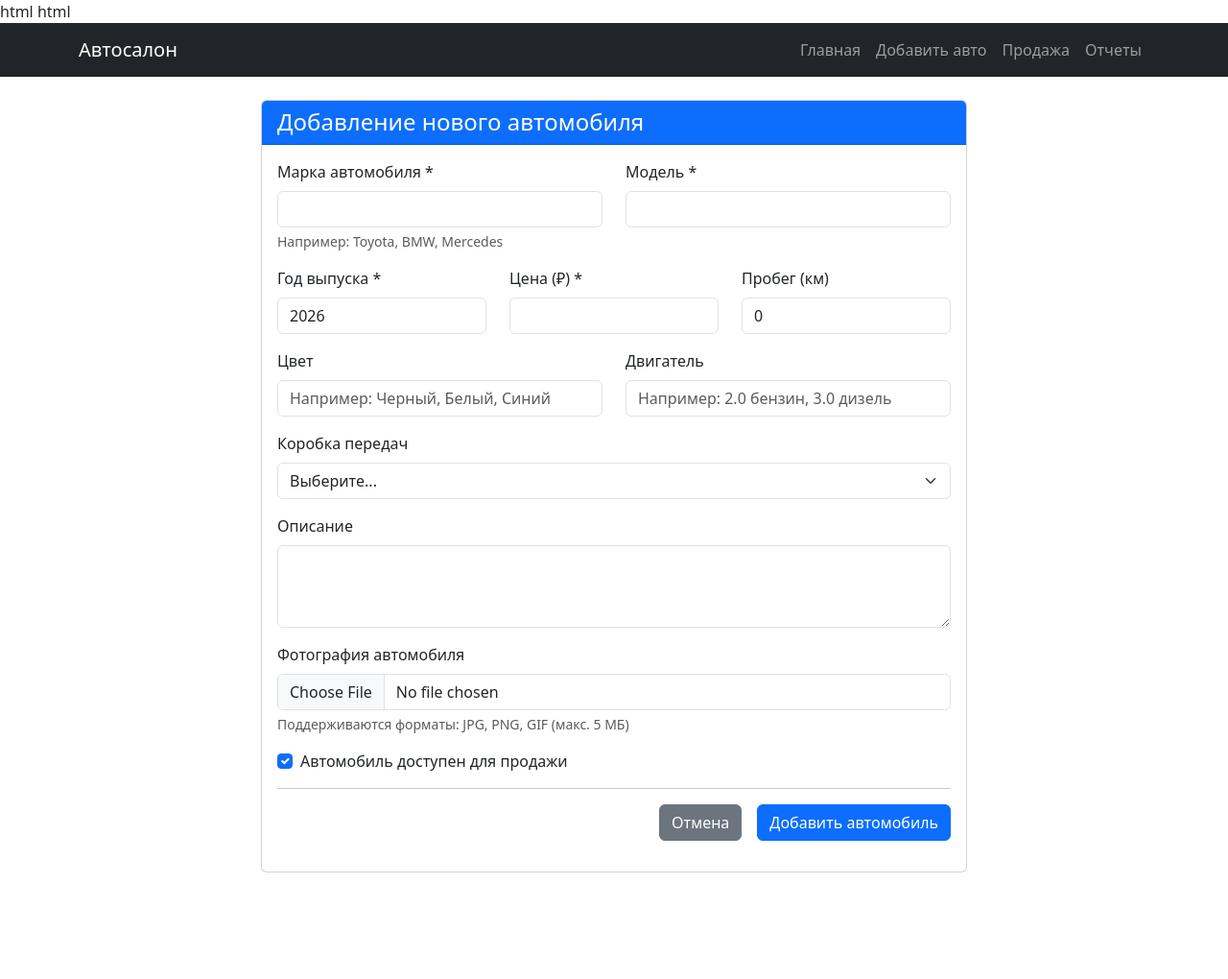
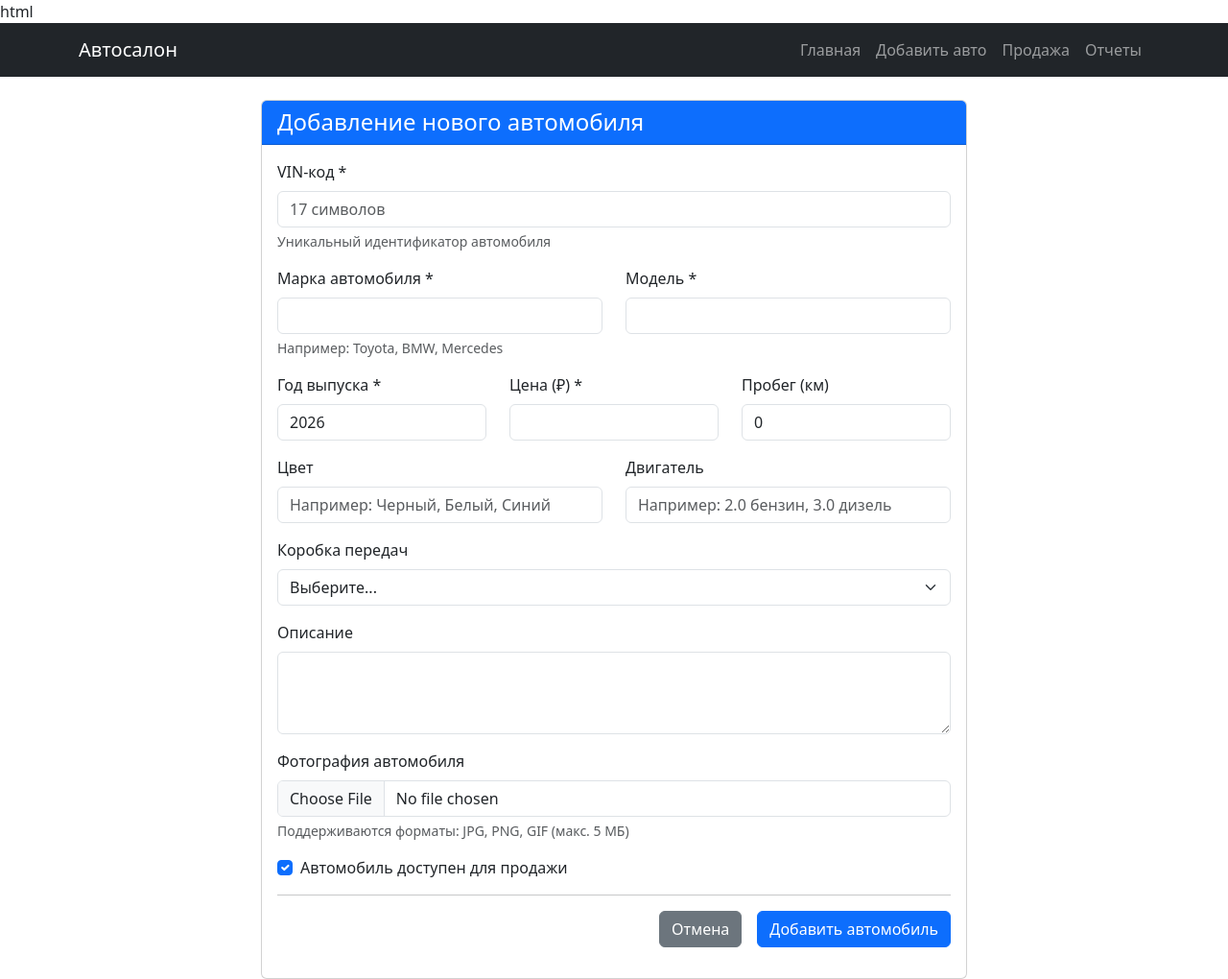
Before and after one commit to Smokee1437/auto-salon-coursework1, a Flask app: page /add_car in a window 1280 px wide. Shown: the whole page at 96% size. Before the commit the page ends 909 px from the top, so only its background shows below. Run offline with Flask 3, Linux system fonts and the light colour scheme.

Commit message:
Update add_car.html

```diff
--- a/templates/add_car.html
+++ b/templates/add_car.html
@@ -1,4 +1,3 @@
-html
 {% extends "base.html" %}
 
 {% block title %}Добавление автомобиля{% endblock %}
@@ -12,6 +11,14 @@ html
             </div>
             <div class="card-body">
                 <form method="POST" enctype="multipart/form-data">
+                    <!-- Добавлено поле VIN (обязательное) -->
+                    <div class="mb-3">
+                        <label for="vin" class="form-label">VIN-код *</label>
+                        <input type="text" class="form-control" id="vin" name="vin"
+                               placeholder="17 символов" required>
+                        <div class="form-text">Уникальный идентификатор автомобиля</div>
+                    </div>
+
                     <div class="row">
                         <div class="col-md-6 mb-3">
                             <label for="brand" class="form-label">Марка автомобиля *</label>
```
